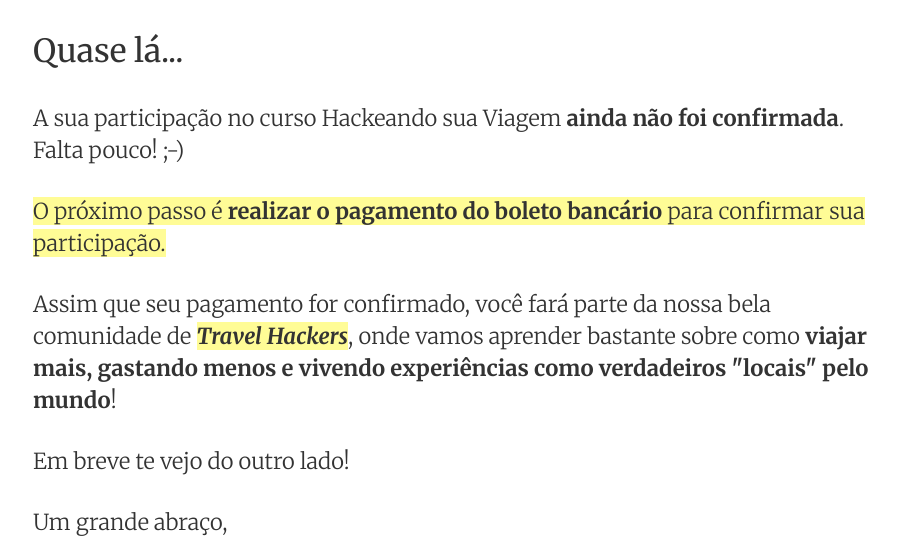
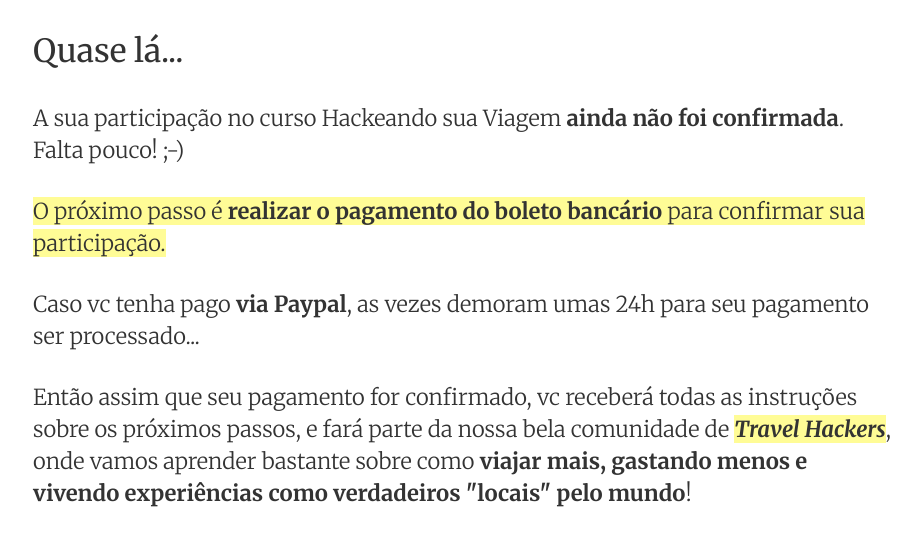
Before and after one commit to ianborges/hackeandosuaviagem, a Jekyll site: the page built from quase-la.html, in a window 1280 px wide. Shown: the top 540 px of the page, without its empty margins (176-1097 px from the left). Built offline with Jekyll 4.4.1, drawn with Linux system fonts in a browser that asks for light colours.

Commit message:
Update quase-la.html

```diff
--- a/quase-la.html
+++ b/quase-la.html
@@ -13,7 +13,9 @@ layout: default
 
       <p><span class="highlight">O próximo passo é <strong>realizar o pagamento do boleto bancário</strong> para confirmar sua participação.</span></p>
 
-      <p>Assim que seu pagamento for confirmado, você fará parte da nossa bela comunidade de <span class="highlight"><em><strong>Travel Hackers</strong></em></span>, onde vamos aprender bastante sobre como <strong>viajar mais, gastando menos e vivendo experiências como verdadeiros "locais" pelo mundo</strong>!</p>
+      <p>Caso vc tenha pago <strong>via Paypal</strong>, as vezes demoram umas 24h para seu pagamento ser processado...</p>
+
+      <p>Então assim que seu pagamento for confirmado, vc receberá todas as instruções sobre os próximos passos, e fará parte da nossa bela comunidade de <span class="highlight"><em><strong>Travel Hackers</strong></em></span>, onde vamos aprender bastante sobre como <strong>viajar mais, gastando menos e vivendo experiências como verdadeiros "locais" pelo mundo</strong>!</p>
 
       <p>Em breve te vejo do outro lado!</p>
 
```
